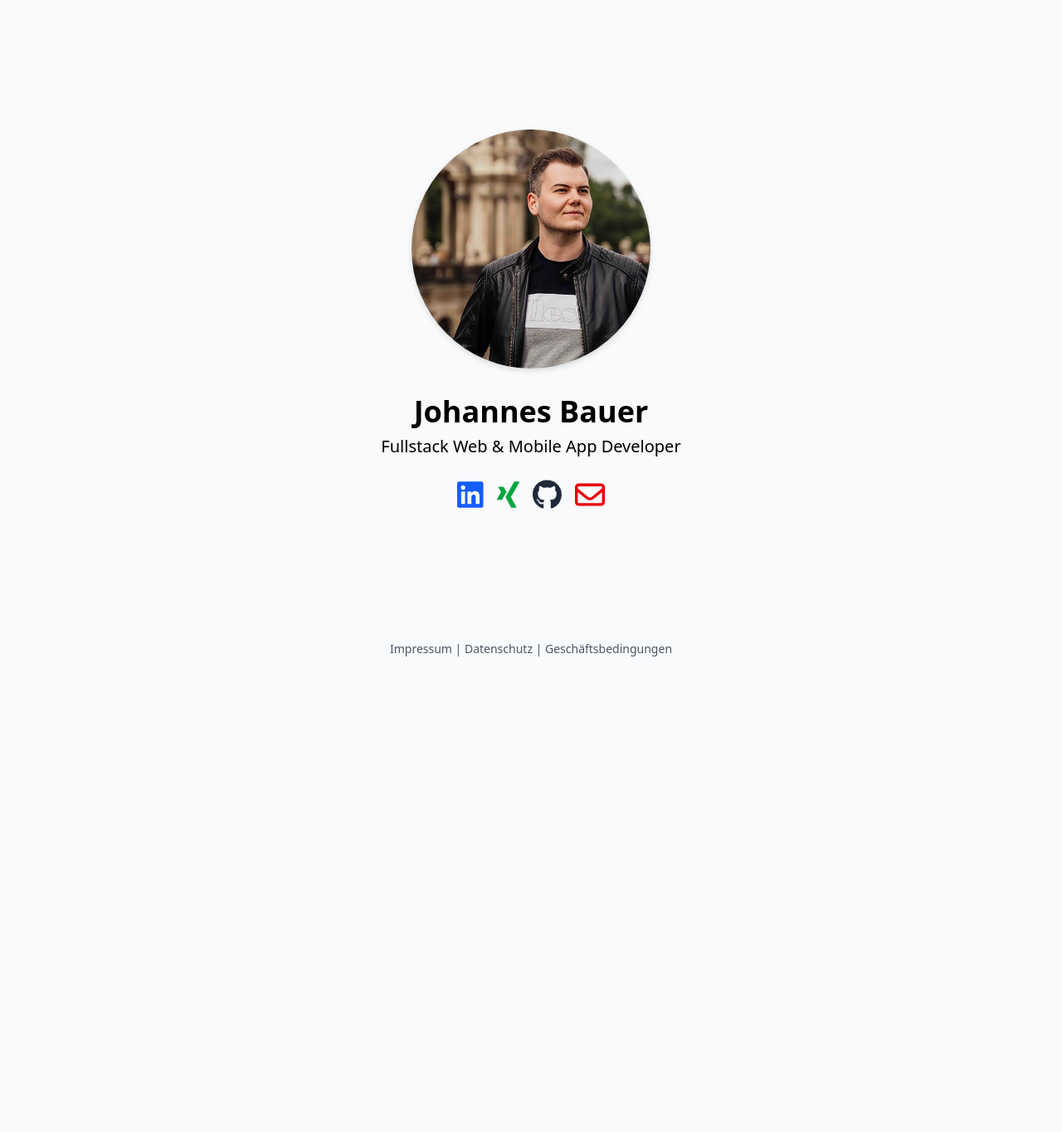
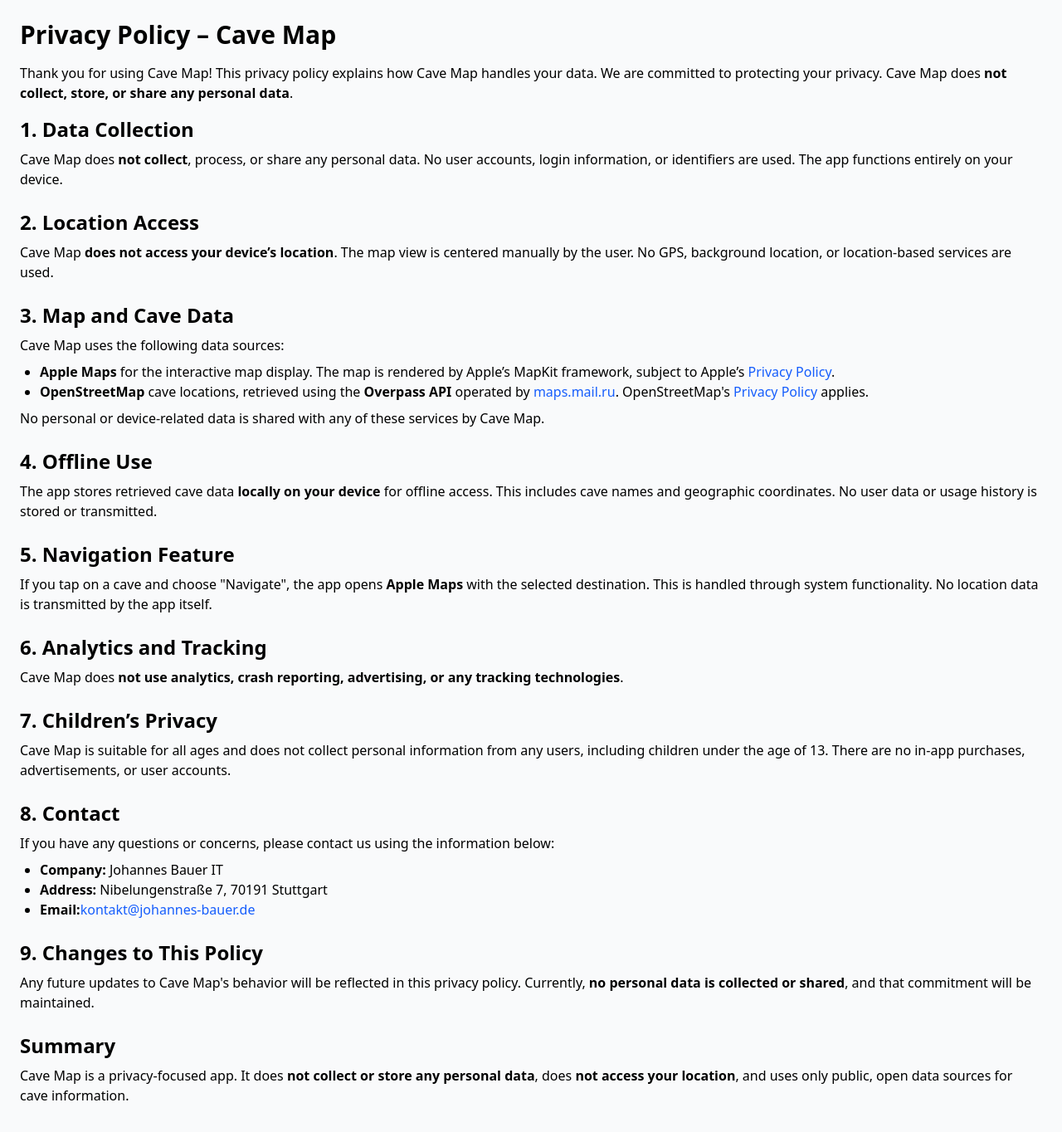
Before and after one commit to JohannesBauer97/johannes-bauer, an Angular app in the folder src/johannes-bauer/: page /cavemap in a window 1280 px wide. Before the commit this address led to /. Shown: the top 1364 px of the page at 83% size. Before the commit the page ends 800 px from the top, so only its background shows below. Built offline with nearby package versions, Linux system fonts and the light colour scheme.

Commit message:
Cavemap Privacy

```diff
--- a/src/johannes-bauer/src/app/app-routing.module.ts
+++ b/src/johannes-bauer/src/app/app-routing.module.ts
@@ -7,6 +7,7 @@
 import {WheelOfDrinkingComponent} from "./wheel-of-drinking/wheel-of-drinking.component";
 import {ImprintComponent} from "./imprint/imprint.component";
 import {PrivacyComponent} from "./privacy/privacy.component";
+import {CaveMapComponent} from "./cave-map/cave-map.component";
 
 const routes: Routes = [
   {path: '', component: HomepageComponent},
@@ -16,6 +17,7 @@
   {path: 'daylight', component: DaylightComponent},
   {path: 'laundry', component: LaundrySymbolsComponent},
   {path: 'partywheel', component: WheelOfDrinkingComponent},
+  {path: 'cavemap', component: CaveMapComponent},
   {path: 'daylight-app', redirectTo: 'daylight'},
   {path: 'impress', redirectTo: 'imprint'},
   {path: '**', redirectTo: ''}
--- a/src/johannes-bauer/src/app/app.module.ts
+++ b/src/johannes-bauer/src/app/app.module.ts
@@ -10,6 +10,7 @@
 import {LaundrySymbolsComponent} from './laundry-symbols/laundry-symbols.component';
 import {WheelOfDrinkingComponent} from './wheel-of-drinking/wheel-of-drinking.component';
 import {ServiceWorkerModule} from '@angular/service-worker';
+import {CaveMapComponent} from "./cave-map/cave-map.component";
 
 @NgModule({
   declarations: [AppComponent],
@@ -22,6 +23,7 @@
     DaylightComponent,
     LaundrySymbolsComponent,
     WheelOfDrinkingComponent,
+    CaveMapComponent,
     ServiceWorkerModule.register('ngsw-worker.js', {
       enabled: !isDevMode(),
       // Register the ServiceWorker as soon as the application is stable
--- /dev/null
+++ b/src/johannes-bauer/src/app/cave-map/cave-map.component.html
@@ -0,0 +1,106 @@
+<div class="container mx-auto p-6">
+  <h1 class="text-3xl font-bold mb-4">Privacy Policy – Cave Map</h1>
+  <p class="mb-4">
+    Thank you for using Cave Map! This privacy policy explains how Cave Map handles your data. We are committed to protecting your privacy. Cave Map does <strong>not collect, store, or share any personal data</strong>.
+  </p>
+
+  <!-- Section 1 -->
+  <div class="mb-6">
+    <h2 class="text-2xl font-semibold mb-2">1. Data Collection</h2>
+    <p>
+      Cave Map does <strong>not collect</strong>, process, or share any personal data. No user accounts, login information, or identifiers are used. The app functions entirely on your device.
+    </p>
+  </div>
+
+  <!-- Section 2 -->
+  <div class="mb-6">
+    <h2 class="text-2xl font-semibold mb-2">2. Location Access</h2>
+    <p>
+      Cave Map <strong>does not access your device’s location</strong>. The map view is centered manually by the user. No GPS, background location, or location-based services are used.
+    </p>
+  </div>
+
+  <!-- Section 3 -->
+  <div class="mb-6">
+    <h2 class="text-2xl font-semibold mb-2">3. Map and Cave Data</h2>
+    <p class="mb-2">Cave Map uses the following data sources:</p>
+    <ul class="list-disc ml-6 mb-2">
+      <li>
+        <strong>Apple Maps</strong> for the interactive map display. The map is rendered by Apple’s MapKit framework, subject to Apple’s
+        <a href="https://www.apple.com/legal/privacy/" class="text-blue-600 hover:underline">Privacy Policy</a>.
+      </li>
+      <li>
+        <strong>OpenStreetMap</strong> cave locations, retrieved using the <strong>Overpass API</strong> operated by
+        <a href="https://maps.mail.ru" class="text-blue-600 hover:underline">maps.mail.ru</a>. OpenStreetMap's
+        <a href="https://wiki.osmfoundation.org/wiki/Privacy_Policy" class="text-blue-600 hover:underline">Privacy Policy</a> applies.
+      </li>
+    </ul>
+    <p>
+      No personal or device-related data is shared with any of these services by Cave Map.
+    </p>
+  </div>
+
+  <!-- Section 4 -->
+  <div class="mb-6">
+    <h2 class="text-2xl font-semibold mb-2">4. Offline Use</h2>
+    <p>
+      The app stores retrieved cave data <strong>locally on your device</strong> for offline access. This includes cave names and geographic coordinates. No user data or usage history is stored or transmitted.
+    </p>
+  </div>
+
+  <!-- Section 5 -->
+  <div class="mb-6">
+    <h2 class="text-2xl font-semibold mb-2">5. Navigation Feature</h2>
+    <p>
+      If you tap on a cave and choose "Navigate", the app opens <strong>Apple Maps</strong> with the selected destination. This is handled through system functionality. No location data is transmitted by the app itself.
+    </p>
+  </div>
+
+  <!-- Section 6 -->
+  <div class="mb-6">
+    <h2 class="text-2xl font-semibold mb-2">6. Analytics and Tracking</h2>
+    <p>
+      Cave Map does <strong>not use analytics, crash reporting, advertising, or any tracking technologies</strong>.
+    </p>
+  </div>
+
+  <!-- Section 7 -->
+  <div class="mb-6">
+    <h2 class="text-2xl font-semibold mb-2">7. Children’s Privacy</h2>
+    <p>
+      Cave Map is suitable for all ages and does not collect personal information from any users, including children under the age of 13. There are no in-app purchases, advertisements, or user accounts.
+    </p>
+  </div>
+
+  <!-- Section 8 -->
+  <div class="mb-6">
+    <h2 class="text-2xl font-semibold mb-2">8. Contact</h2>
+    <p class="mb-2">
+      If you have any questions or concerns, please contact us using the information below:
+    </p>
+    <ul class="list-disc ml-6">
+      <li><strong>Company:</strong> Johannes Bauer IT</li>
+      <li><strong>Address:</strong> Nibelungenstraße 7, 70191 Stuttgart</li>
+      <li>
+        <strong>Email:</strong>
+        <a href="mailto:kontakt@johannes-bauer.de" class="text-blue-600 hover:underline">kontakt&#64;johannes-bauer.de</a>
+      </li>
+    </ul>
+  </div>
+
+  <!-- Section 9 -->
+  <div class="mb-6">
+    <h2 class="text-2xl font-semibold mb-2">9. Changes to This Policy</h2>
+    <p>
+      Any future updates to Cave Map's behavior will be reflected in this privacy policy. Currently, <strong>no personal data is collected or shared</strong>, and that commitment will be maintained.
+    </p>
+  </div>
+
+  <!-- Summary -->
+  <div class="mb-6">
+    <h2 class="text-2xl font-semibold mb-2">Summary</h2>
+    <p>
+      Cave Map is a privacy-focused app. It does <strong>not collect or store any personal data</strong>, does <strong>not access your location</strong>, and uses only public, open data sources for cave information.
+    </p>
+  </div>
+</div>
```
Also changed, not shown: src/johannes-bauer/src/app/cave-map/cave-map.component.ts (added, +11 -0 lines), src/johannes-bauer/src/app/cave-map/cave-map.component.css (added).
